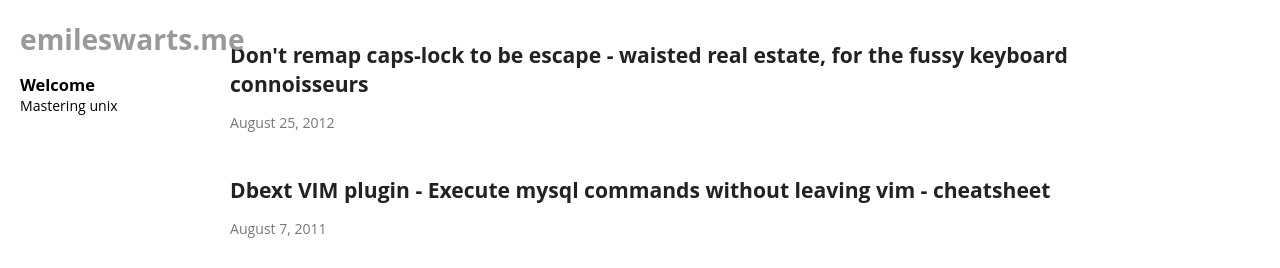
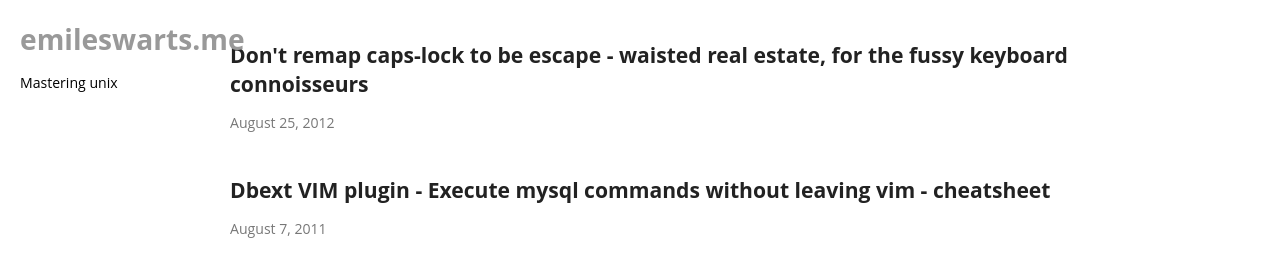
Before and after one commit to emileswarts/emileswarts.github.com, a Jekyll site: the page built from index.html, in a window 1280 px wide. Shown: the top 268 px of the page. Built offline with Jekyll 4.4.1, drawn with Linux system fonts in a browser that asks for light colours.

Commit message:
change strapline again

```diff
--- a/_layouts/layout.html
+++ b/_layouts/layout.html
@@ -8,7 +8,6 @@
 	<body>
 		<div id="sidenav">
 			<h1><a href="/">emileswarts.me</a></h1>
-			<h3>Welcome</h3>
 			<p>Mastering unix</p>
 		</div>
 		<div id="wrap">
```
